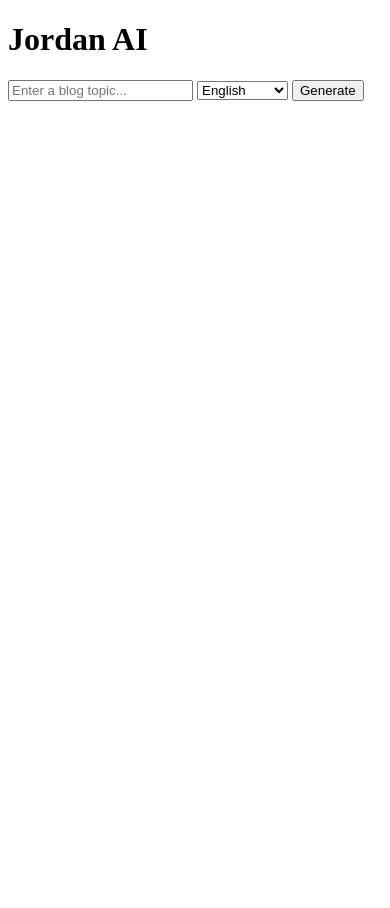
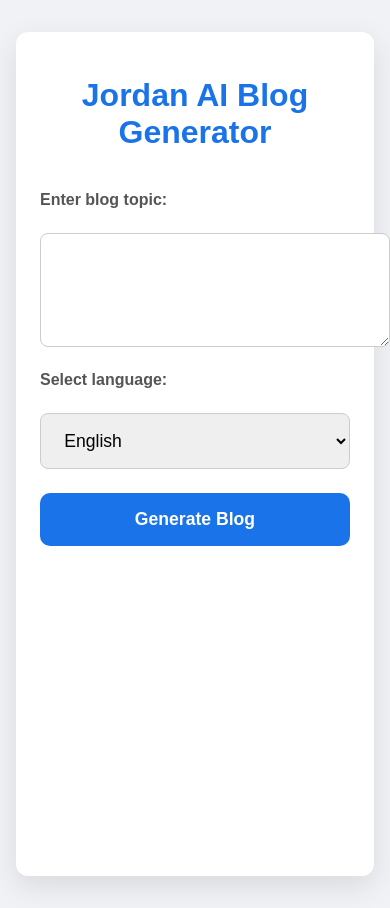
Before and after one commit to Zodarc/jordan-ai, a Flask app: page / in a window 390 px wide. Before the commit the page ends 101 px from the top, so only its background shows below. Run offline with Flask 3, Linux system fonts and the light colour scheme.

Commit message:
Improve UI with better spacing, typography, and responsiveness

```diff
--- a/app.py
+++ b/app.py
@@ -1,33 +1,53 @@
-from flask import Flask, render_template, request, jsonify
+from flask import Flask, request, render_template
 from openai import OpenAI
 from dotenv import load_dotenv
 import os
 
+# Load the .env file to get the API key
 load_dotenv()
 
 app = Flask(__name__)
-client = OpenAI(api_key=os.getenv("OPENAI_API_KEY"))
+
+# Set up OpenRouter client
+client = OpenAI(
+    api_key=os.getenv("OPENAI_API_KEY"),
+    base_url="https://openrouter.ai/api/v1"  # This is OpenRouter's base URL
+)
 
 @app.route("/", methods=["GET", "POST"])
 def index():
+    prompt = ""
+    blog = ""
+    language = "English"
+    error = None
+    languages = ["English", "Swahili", "Spanish", "French", "Portuguese", "German", "Chinese", "Korean"]
+
     if request.method == "POST":
         prompt = request.form.get("prompt", "")
         language = request.form.get("language", "English")
 
-        response = client.chat.completions.create(
-            model="gpt-3.5-turbo",
-            messages=[
-                {
-                    "role": "user",
-                    "content": f"Write a blog post in {language} about: {prompt}"
-                }
-            ]
-        )
+        if not prompt:
+            error = "Please enter a blog topic."
+        else:
+            try:
+                response = client.chat.completions.create(
+                    model="mistralai/mistral-7b-instruct",  # OpenRouter model
+                    messages=[
+                        {
+                            "role": "system",
+                            "content": f"You are a blog writer creating content in {language}."
+                        },
+                        {
+                            "role": "user",
+                            "content": prompt
+                        }
+                    ]
+                )
+                blog = response.choices[0].message.content.strip()
+            except Exception as e:
+                error = f"Error: {str(e)}"
 
-        blog = response.choices[0].message.content.strip()
-        return render_template("index.html", blog=blog, prompt=prompt, language=language)
-
-    return render_template("index.html")
+    return render_template("index.html", blog=blog, prompt=prompt, language=language, error=error, languages=languages)
 
 if __name__ == "__main__":
-    app.run(debug=True, host="0.0.0.0", port=5000)
+    app.run(debug=True)
--- /dev/null
+++ b/static/css/style.css
@@ -0,0 +1,108 @@
+body {
+  font-family: 'Poppins', sans-serif;
+  background: #f0f2f5;
+  margin: 0;
+  padding: 2rem 1rem;
+  display: flex;
+  justify-content: center;
+  min-height: 100vh;
+  color: #333;
+}
+
+.container {
+  background: #fff;
+  max-width: 700px;
+  width: 100%;
+  border-radius: 12px;
+  box-shadow: 0 10px 30px rgba(0,0,0,0.1);
+  padding: 2.5rem 3rem;
+  display: flex;
+  flex-direction: column;
+}
+
+h1 {
+  text-align: center;
+  color: #1a73e8;
+  margin-bottom: 2.5rem;
+  font-weight: 700;
+  font-size: 2.5rem;
+}
+
+form {
+  display: flex;
+  flex-direction: column;
+  gap: 1.5rem;
+}
+
+form label {
+  font-weight: 600;
+  color: #555;
+}
+
+textarea, select {
+  width: 100%;
+  padding: 1rem 1.2rem;
+  font-size: 1.1rem;
+  border-radius: 8px;
+  border: 1px solid #ccc;
+  transition: border-color 0.3s ease;
+  font-weight: 400;
+  resize: vertical;
+}
+
+textarea:focus, select:focus {
+  border-color: #1a73e8;
+  outline: none;
+}
+
+button {
+  background-color: #1a73e8;
+  color: white;
+  font-weight: 700;
+  padding: 1rem 0;
+  font-size: 1.2rem;
+  width: 100%;
+  border: none;
+  border-radius: 10px;
+  cursor: pointer;
+  transition: background-color 0.3s ease;
+}
+
+button:hover {
+  background-color: #1669c1;
+}
+
+.error {
+  color: #d93025;
+  font-weight: 600;
+  margin-bottom: 1.5rem;
+  text-align: center;
+}
+
+.blog-output {
+  white-space: pre-wrap;
+  background: #e8f0fe;
+  border-radius: 10px;
+  padding: 1.5rem 2rem;
+  font-size: 1.1rem;
+  color: #202124;
+  box-shadow: inset 0 0 10px rgba(26, 115, 232, 0.15);
+  margin-top: 2rem;
+  min-height: 200px;
+  line-height: 1.6;
+}
+
+/* Responsive tweaks */
+@media (max-width: 600px) {
+  .container {
+    padding: 1.5rem 1.5rem;
+  }
+
+  h1 {
+    font-size: 2rem;
+  }
+
+  button {
+    font-size: 1.1rem;
+  }
+}
--- a/templates/index.html
+++ b/templates/index.html
@@ -1,29 +1,37 @@
 <!DOCTYPE html>
 <html lang="en">
 <head>
-    <meta charset="UTF-8">
-    <title>Jordan AI Blog Generator</title>
+  <meta charset="UTF-8" />
+  <meta name="viewport" content="width=device-width, initial-scale=1" />
+  <title>Jordan AI Blog Generator</title>
+  <link rel="stylesheet" href="{{ url_for('static', filename='css/style.css') }}">
 </head>
 <body>
-    <h1>Jordan AI</h1>
-    <form method="POST">
-        <input name="prompt" placeholder="Enter a blog topic..." required />
-        <select name="language">
-            <option value="English">English</option>
-            <option value="Swahili">Swahili</option>
-            <option value="Spanish">Spanish</option>
-            <option value="French">French</option>
-            <option value="Portuguese">Portuguese</option>
-            <option value="German">German</option>
-            <option value="Chinese">Chinese</option>
-            <option value="Korean">Korean</option>
-        </select>
-        <button type="submit">Generate</button>
+  <div class="container">
+    <h1>Jordan AI Blog Generator</h1>
+
+    {% if error %}
+      <div class="error">{{ error }}</div>
+    {% endif %}
+
+    <form method="POST" id="chat-form">
+      <label for="prompt">Enter blog topic:</label>
+      <textarea id="prompt" name="prompt" rows="4" required>{{ prompt }}</textarea>
+
+      <label for="language">Select language:</label>
+      <select id="language" name="language">
+        {% for lang in languages %}
+          <option value="{{ lang }}" {% if lang == language %}selected{% endif %}>{{ lang }}</option>
+        {% endfor %}
+      </select>
+
+      <button type="submit">Generate Blog</button>
     </form>
 
     {% if blog %}
-        <h2>Generated Blog ({{ language }})</h2>
-        <p>{{ blog }}</p>
+      <h2>Generated Blog:</h2>
+      <div class="blog-output">{{ blog }}</div>
     {% endif %}
+  </div>
 </body>
 </html>
```
